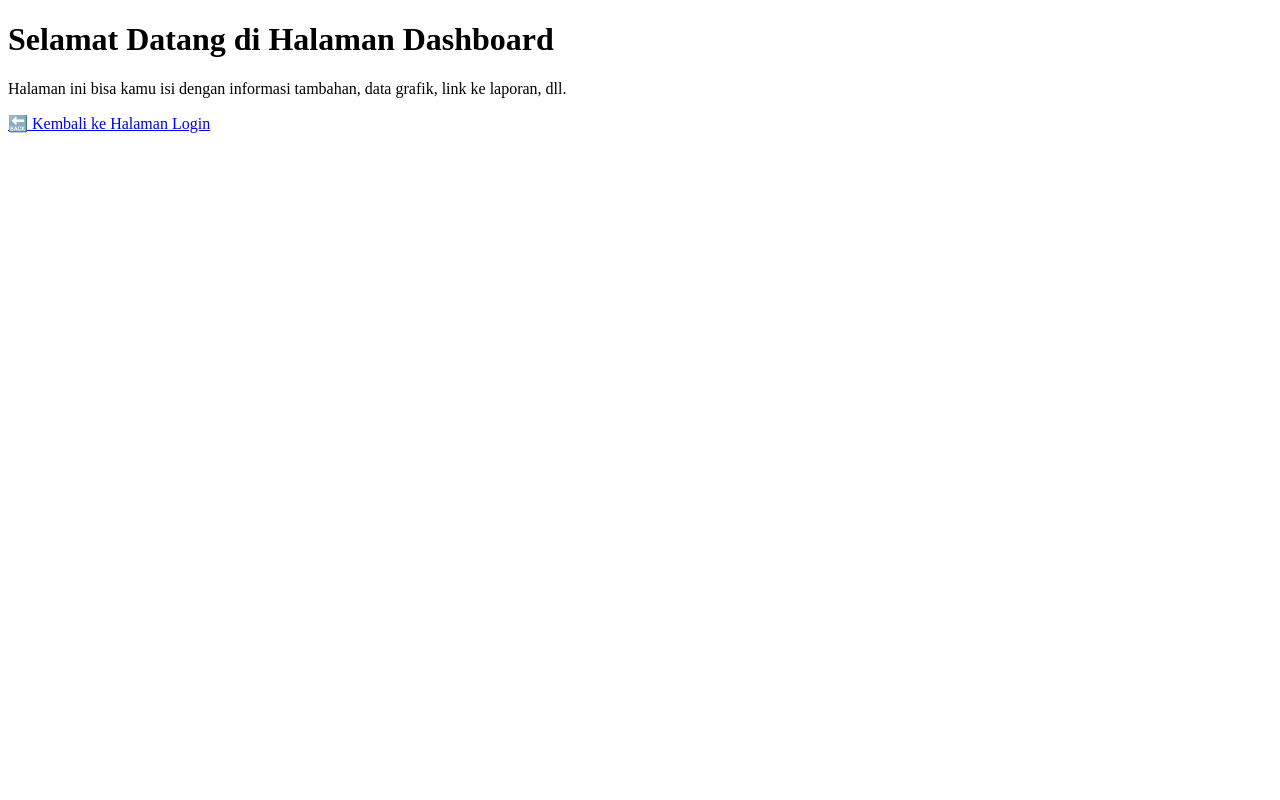
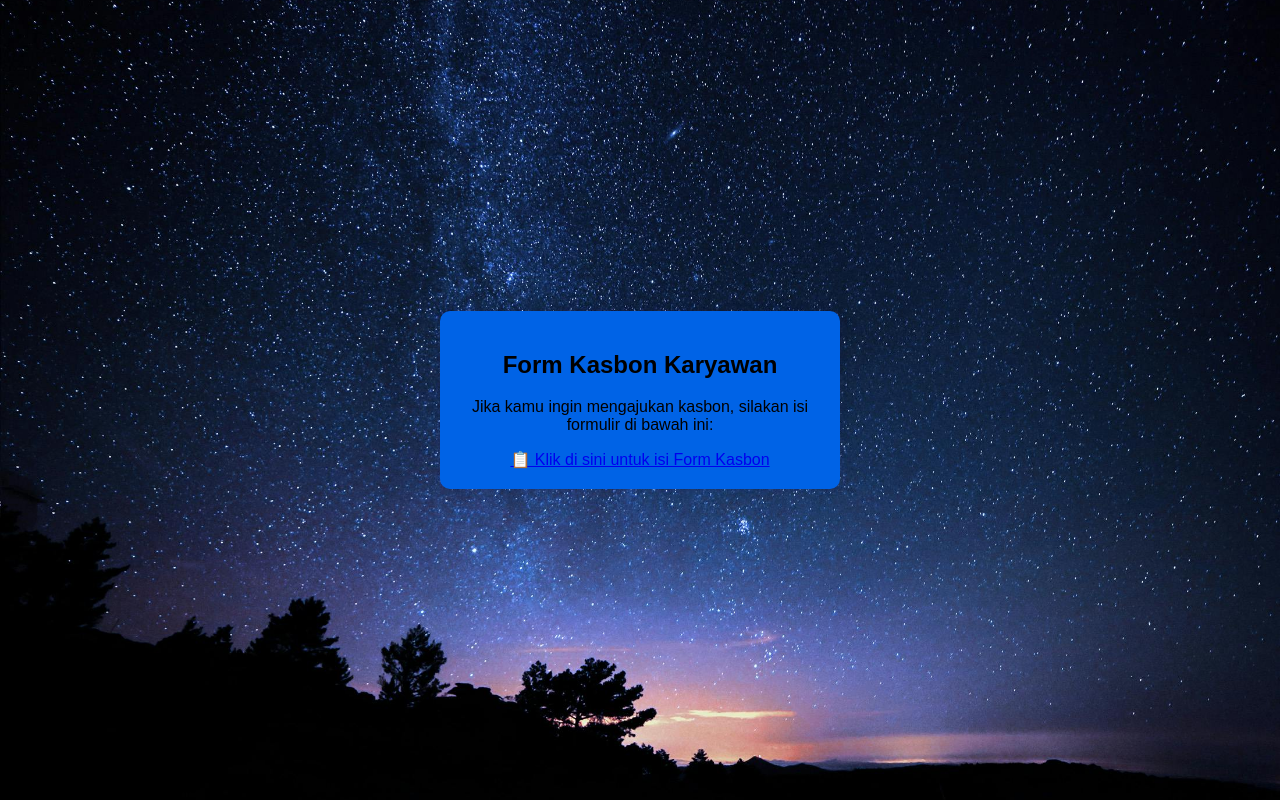
Before and after one commit to Rusdi125312/MJP-SALDO-KARYAWAN, a plain HTML site: page index2.html in a window 1280 px wide. Drawn offline with Linux system fonts and the light colour scheme.

Commit message:
ubah file index2.html

```diff
--- a/index2.html
+++ b/index2.html
@@ -2,12 +2,18 @@
 <html lang="id">
 <head>
   <meta charset="UTF-8">
-  <title>Dashboard Karyawan</title>
- <link rel="stylesheet" href="style2.css" />
+  <meta name="viewport" content="width=device-width, initial-scale=1.0">
+  <title>Halaman Selanjutnya</title>
+  <link rel="stylesheet" href="style.css">
 </head>
 <body>
-  <h1>Selamat Datang di Halaman Dashboard</h1>
-  <p>Halaman ini bisa kamu isi dengan informasi tambahan, data grafik, link ke laporan, dll.</p>
-  <a href="index.html">🔙 Kembali ke Halaman Login</a>
+  <div class="container">
+    <h2>Form Kasbon Karyawan</h2>
+    <p>Jika kamu ingin mengajukan kasbon, silakan isi formulir di bawah ini:</p>
+
+    <a href="https://s.id/kasbon_kry_ptmjp" target="_blank" class="btn-link">
+      📋 Klik di sini untuk isi Form Kasbon
+    </a>
+  </div>
 </body>
 </html>
```
